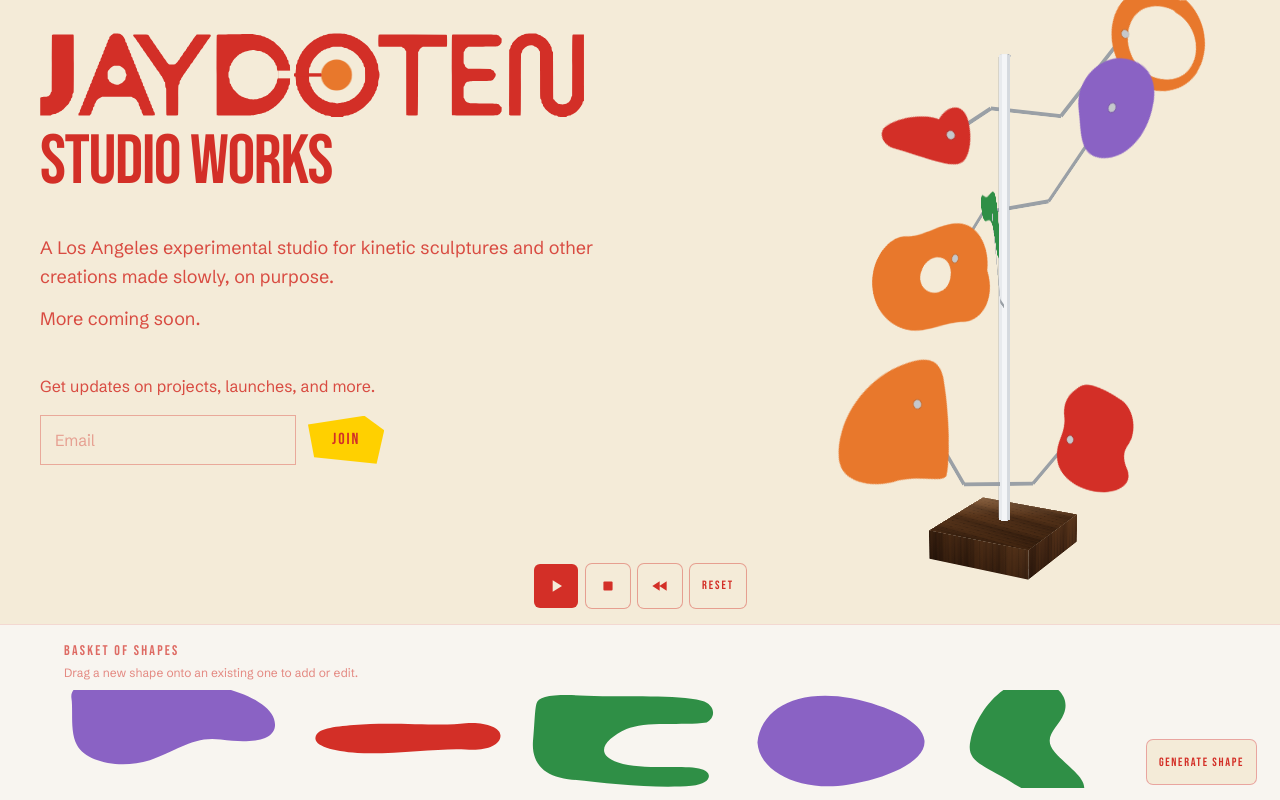
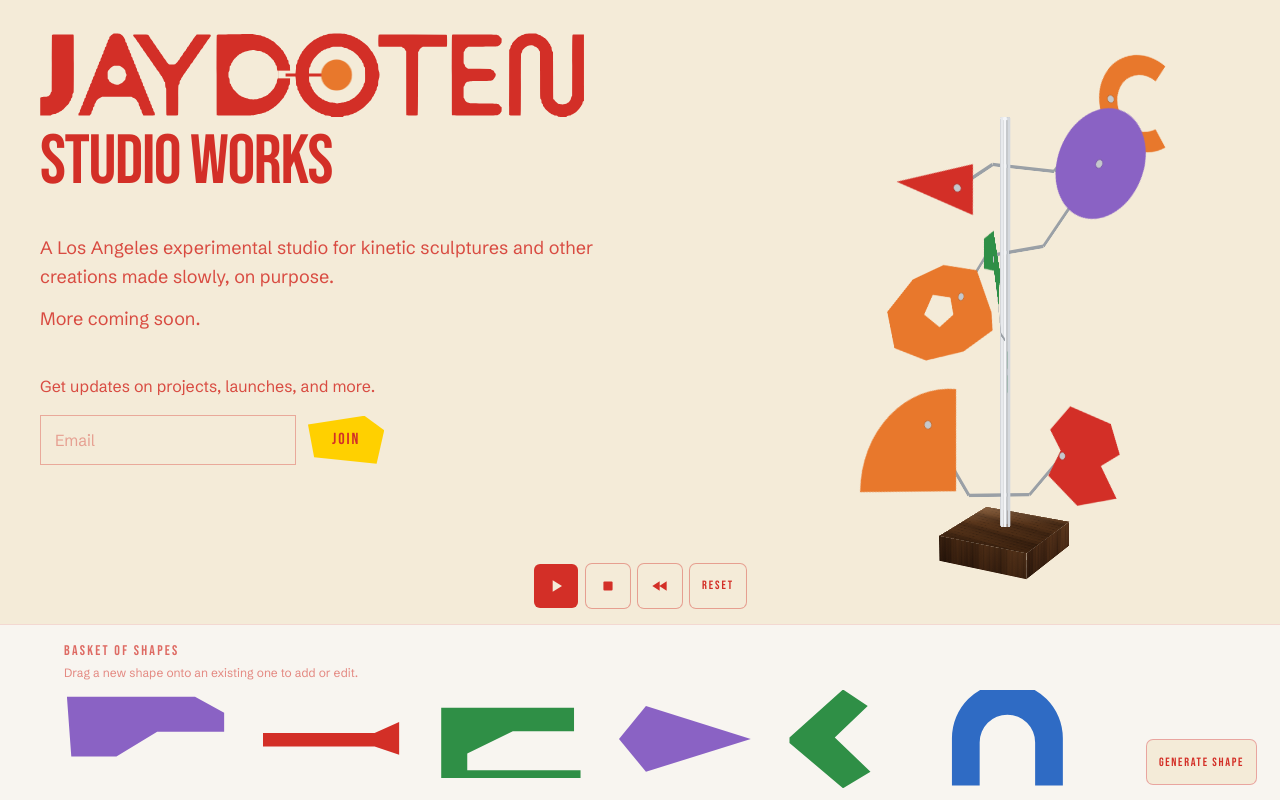
Before and after one commit to bluecarr0t/jaydoten, a Next.js app: page / in a window 1280 px wide. Built offline with nearby package versions, Linux system fonts and the light colour scheme.

Commit message:
feat: polish wordmark stem, basket scale, and desktop sculpture fit
Co-authored-by: Cursor <cursoragent@cursor.com>

```diff
--- a/src/components/jaydoten-hero/hero-shapes.tsx
+++ b/src/components/jaydoten-hero/hero-shapes.tsx
@@ -57,7 +57,7 @@ const PIECES: Piece[] = [
     kind: "custom",
     fill: "#E8782C",
     width: 9,
-    path: "M24 78C14 46 36 18 72 22C104 26 128 12 154 28C184 46 178 86 152 104C124 124 86 118 58 108C32 98 30 92 24 78Z",
+    path: "M22 86 18 52 52 20 102 16 148 40 172 78 150 114 96 124 48 108Z",
     viewBox: "0 0 190 140",
   },
   {
@@ -65,7 +65,7 @@ const PIECES: Piece[] = [
     kind: "custom",
     fill: "#8A62C4",
     width: 8,
-    path: "M18 96C22 54 40 18 78 16C102 14 118 38 136 34C158 28 176 52 168 78C158 112 128 128 92 122C56 116 14 128 18 96Z",
+    path: "M20 104 28 46 62 14 108 22 154 48 172 86 148 128 86 136 24 120Z",
     viewBox: "0 0 190 150",
   },
   { id: "p-petal-2", kind: "petal", fill: "#D32F27", width: 10 },
@@ -74,7 +74,7 @@ const PIECES: Piece[] = [
     kind: "custom",
     fill: "#2F6BC4",
     width: 10,
-    path: "M86 18C124 14 164 42 166 78C168 118 132 146 92 142C58 138 28 116 32 84C36 58 58 52 54 34C50 16 68 20 86 18Z M96 64C108 58 122 68 118 82C114 96 98 94 96 82C94 72 90 68 96 64Z",
+    path: "M42 24 118 12 168 52 172 104 132 146 64 140 24 96 28 52Z M96 80A18 18 0 1 0 96 79.9Z",
     viewBox: "0 0 190 160",
     fillRule: "evenodd",
   },
@@ -148,6 +148,7 @@ const CRUMB_LIFE_MS = 520;
 const CRUMBLE_ENABLED = false;
 const DESKTOP_MIN_PX = 1024;
 const PIECE_VW_FLOOR_PX = DESKTOP_MIN_PX / 100;
+const BASKET_PIECE_SCALE = 0.78;
 
 function pieceWidthCss(widthVw: number): string {
   return `max(${widthVw}vw, ${widthVw * PIECE_VW_FLOOR_PX}px)`;
@@ -976,7 +977,7 @@ export function HeroShapes() {
   return (
     <div className="absolute inset-0">
       <div className="absolute inset-0 flex items-end justify-center overflow-hidden pb-[11.5rem] pt-6 md:items-start md:pt-20 xl:items-end xl:justify-end xl:pr-[9%] xl:pt-8 xl:pb-56">
-        <div className="relative h-[46vh] w-[min(42vh,300px)] origin-bottom scale-[0.5] [transform-style:preserve-3d] [perspective:1200px] [perspective-origin:50%_78%] md:h-[58vh] md:w-[min(52vh,460px)] md:origin-bottom md:scale-100 xl:h-[calc(100dvh-13.75rem)] xl:max-h-[32.5rem] xl:w-[min(40vh,380px)]">
+        <div className="relative h-[46vh] w-[min(42vh,300px)] origin-bottom scale-[0.5] [transform-style:preserve-3d] [perspective:1200px] [perspective-origin:50%_78%] md:h-[58vh] md:w-[min(52vh,460px)] md:origin-bottom md:scale-100 xl:h-[calc(100dvh-13.75rem)] xl:max-h-[32.5rem] xl:w-[min(40vh,380px)] xl:origin-bottom xl:scale-[0.88]">
           <div
             ref={armatureRef}
             className="absolute inset-0 origin-[50%_90%] [transform-style:preserve-3d]"
@@ -1082,8 +1083,10 @@ export function HeroShapes() {
               aria-label={`Add ${basketPieceName(piece)} to an arm`}
               onPointerDown={(event) => startDrag(event, piece.id, null)}
               onMouseDown={(event) => startDrag(event, piece.id, null)}
-              className="h-12 w-12 shrink-0 cursor-grab touch-none overflow-hidden border-0 bg-transparent p-0 outline-none active:cursor-grabbing xl:h-auto xl:w-[var(--piece-w)] xl:overflow-visible"
-              style={{ ["--piece-w" as string]: `${Math.max(piece.width, 4)}rem` }}
+              className="h-10 w-10 shrink-0 cursor-grab touch-none overflow-hidden border-0 bg-transparent p-0 outline-none active:cursor-grabbing xl:h-auto xl:w-[var(--piece-w)] xl:overflow-visible"
+              style={{
+                ["--piece-w" as string]: `${Math.max(piece.width * BASKET_PIECE_SCALE, 3.2)}rem`,
+              }}
             >
               <ShapeGraphic
                 kind={piece.kind}
--- a/src/components/jaydoten-hero/shape-graphics.tsx
+++ b/src/components/jaydoten-hero/shape-graphics.tsx
@@ -61,7 +61,7 @@ function pickItem<T>(items: readonly T[]): T {
   return item;
 }
 
-function polarBlobPath(
+function polarPolygonPath(
   cx: number,
   cy: number,
   count: number,
@@ -82,13 +82,10 @@ function polarBlobPath(
     return "";
   }
   const parts = [`M${first.x.toFixed(1)} ${first.y.toFixed(1)}`];
-  for (let index = 0; index < points.length; index += 1) {
-    const current = points[index];
-    const next = points[(index + 1) % points.length];
-    if (!current || !next) continue;
-    const mx = (current.x + next.x) / 2;
-    const my = (current.y + next.y) / 2;
-    parts.push(`Q${current.x.toFixed(1)} ${current.y.toFixed(1)} ${mx.toFixed(1)} ${my.toFixed(1)}`);
+  for (let index = 1; index < points.length; index += 1) {
+    const point = points[index];
+    if (!point) continue;
+    parts.push(`L${point.x.toFixed(1)} ${point.y.toFixed(1)}`);
   }
   parts.push("Z");
   return parts.join(" ");
@@ -109,10 +106,10 @@ export function generateSculpturePiece(): Piece {
   }
 
   const viewBox = "0 0 210 150";
-  const outer = polarBlobPath(118, 75, 6 + Math.floor(Math.random() * 4), 42, 78);
+  const outer = polarPolygonPath(118, 75, 6 + Math.floor(Math.random() * 4), 42, 78);
   const withHole = Math.random() < 0.35;
   const path = withHole
-    ? `${outer} ${polarBlobPath(124, 76, 5, 12, 22)}`
+    ? `${outer} ${polarPolygonPath(124, 76, 5, 12, 22)}`
     : outer;
 
   return {
@@ -236,74 +233,74 @@ export function ShapeGraphic({
         <ShapeSvg viewBox="0 0 240 150" fill={fill} className={className} bites={bites}>
           <path
             fillRule="evenodd"
-            d="M22 78C18 48 38 16 72 12C104 8 132 22 162 18C196 12 228 38 230 70C232 104 204 132 168 142C132 152 98 138 64 140C28 142 8 112 22 78Z M92 58C108 46 132 52 138 70C144 90 118 104 98 96C82 90 80 68 92 58Z"
+            d="M18 86 46 22 112 6 176 20 232 64 216 122 148 146 72 138 16 112Z M98 56l36-8 18 28-32 22-28-16Z"
           />
         </ShapeSvg>
       );
     case "scoop":
       return (
         <ShapeSvg viewBox="0 0 240 130" fill={fill} className={className} bites={bites}>
-          <path d="M8 22C6 8 22 4 52 6C92 8 148 4 176 12C204 20 228 34 226 52C224 68 198 70 168 66C138 62 122 78 92 88C60 98 24 90 14 72C6 58 10 34 8 22Z" />
+          <path d="M4 8h176l40 22v26H128L72 90H10L4 8Z" />
         </ShapeSvg>
       );
     case "chevron":
       return (
         <ShapeSvg viewBox="0 0 220 100" fill={fill} className={className} bites={bites}>
-          <path d="M8 46C14 28 42 8 68 10C96 12 128 28 162 36C188 42 214 40 214 52C214 66 188 70 158 62C128 54 98 48 74 58C50 68 22 86 12 78C4 72 4 56 8 46Z" />
+          <path d="M2 42 96 6l122 38v36L90 58 22 94Z" />
         </ShapeSvg>
       );
     case "bar":
       return (
         <ShapeSvg viewBox="0 0 220 48" fill={fill} className={className} bites={bites}>
-          <path d="M4 22C6 12 24 10 48 8C92 4 148 10 176 6C196 4 216 10 216 20C216 32 198 38 176 36C148 34 96 42 52 40C24 38 2 32 4 22Z" />
+          <path d="M0 16h164l36-16v48l-36-12H0Z" />
         </ShapeSvg>
       );
     case "notch":
       return (
         <ShapeSvg viewBox="0 0 230 120" fill={fill} className={className} bites={bites}>
-          <path d="M10 18C12 8 32 6 70 8C120 10 178 6 208 14C224 18 226 34 214 40C186 44 140 38 118 48C92 60 78 78 108 88C138 98 186 90 208 96C222 100 220 114 196 116C150 120 86 112 48 108C18 104 4 88 6 62C8 40 8 26 10 18Z" />
+          <path d="M8 12h204v36H118L48 82v26h174v12H8V12Z" />
         </ShapeSvg>
       );
     case "wrap":
       return (
         <ShapeSvg viewBox="0 0 200 180" fill={fill} className={className} bites={bites}>
-          <path d="M142 26C176 48 186 96 160 134C136 168 84 180 48 154C12 128 8 74 36 42C60 16 104 12 136 30C148 38 142 52 130 48C102 34 64 42 50 70C34 102 52 140 86 148C122 156 152 136 158 108C164 80 148 56 126 48C114 42 118 28 142 26Z" />
+          <path d="M144 21A82 82 0 1 0 144 160L125 131A48 48 0 1 1 125 49Z" />
         </ShapeSvg>
       );
     case "triangle":
       return (
         <ShapeSvg viewBox="0 0 100 72" fill={fill} className={className} bites={bites}>
-          <path d="M10 16C16 4 30 8 38 22C52 18 78 24 90 34C98 40 94 52 82 54C58 58 28 68 16 62C4 56 4 28 10 16Z" />
+          <path d="M8 8v56L94 36Z" />
         </ShapeSvg>
       );
     case "disc":
       return (
         <ShapeSvg viewBox="0 0 40 40" fill={fill} className={className} bites={bites}>
-          <path d="M8 18C7 10 14 5 22 6C31 8 36 14 34 22C32 31 24 36 16 34C8 32 9 25 8 18Z" />
+          <circle cx="20" cy="20" r="18" />
         </ShapeSvg>
       );
     case "diamond":
       return (
         <ShapeSvg viewBox="0 0 180 200" fill={fill} className={className} bites={bites}>
-          <path d="M62 12C78 4 118 18 148 34C168 46 178 72 168 96C160 112 142 118 158 148C172 174 138 188 102 186C64 184 18 164 14 132C10 102 32 92 28 62C24 34 46 20 62 12Z" />
+          <path d="M58 8 154 38l22 58-46 22 38 62-94 12L8 136l28-46L12 52Z" />
         </ShapeSvg>
       );
     case "petal":
       return (
         <ShapeSvg viewBox="0 0 200 120" fill={fill} className={className} bites={bites}>
-          <path d="M14 64C18 28 56 8 112 18C150 26 186 42 188 62C190 84 148 102 108 108C62 116 16 96 14 64Z" />
+          <path d="M12 60 48 16 188 60 48 104Z" />
         </ShapeSvg>
       );
     case "fan":
       return (
         <ShapeSvg viewBox="0 0 160 160" fill={fill} className={className} bites={bites}>
-          <path d="M18 142C12 118 16 62 22 34C28 8 52 12 86 28C124 48 150 86 148 122C146 148 112 154 84 148C52 140 24 150 18 142Z" />
+          <path d="M14 146V18A128 128 0 0 1 146 146Z" />
         </ShapeSvg>
       );
     case "boomerang":
       return (
         <ShapeSvg viewBox="0 0 200 160" fill={fill} className={className} bites={bites}>
-          <path d="M12 82C18 52 48 12 84 14C108 16 126 32 118 52C112 68 92 78 108 96C126 116 150 128 138 146C126 162 92 150 62 132C28 110 6 108 12 82Z" />
+          <path d="M8 78 86 8l36 24-48 46 52 50-40 24L8 86Z" />
         </ShapeSvg>
       );
     case "arch":
@@ -311,7 +308,7 @@ export function ShapeGraphic({
         <ShapeSvg viewBox="0 0 180 150" fill={fill} className={className} bites={bites}>
           <path
             fillRule="evenodd"
-            d="M14 138C10 104 16 48 28 28C44 4 78 2 108 10C142 20 172 42 168 78C166 104 170 136 162 142C148 148 138 128 136 96C134 62 118 44 92 42C64 40 52 58 54 92C56 122 48 146 32 146C20 146 16 144 14 138Z"
+            d="M10 142V74A80 80 0 0 1 170 74v68h-40V80A40 40 0 0 0 50 80v62H10Z"
           />
         </ShapeSvg>
       );
--- a/src/components/jaydoten-hero/wordmark-orbit.tsx
+++ b/src/components/jaydoten-hero/wordmark-orbit.tsx
@@ -12,7 +12,7 @@ function OrbitShell({
     >
       <span className="wordmark-orbit-spin absolute inset-0 origin-center [transform-style:preserve-3d]">
         <span className={`absolute inset-0 [transform-style:preserve-3d] ${layerClassName}`}>
-          <span className="wordmark-orbit-arm absolute top-1/2 left-1/2 h-[3px] w-[46%] -translate-y-1/2" />
+          <span className="wordmark-orbit-arm absolute top-1/2 left-[40%] h-[3px] w-[39%] -translate-y-1/2" />
           <span className="wordmark-orbit-disc absolute top-1/2 left-[96%] aspect-square w-[34%] -translate-x-1/2 -translate-y-1/2 rounded-full" />
         </span>
       </span>
@@ -24,10 +24,6 @@ export function WordmarkOrbit() {
   return (
     <>
       <OrbitShell className="z-0" layerClassName="wordmark-orbit-under" />
-      <span
-        aria-hidden
-        className="pointer-events-none absolute top-1/2 left-[46.6%] z-[1] h-[3px] w-[5%] -translate-y-1/2 bg-[#D32F27]"
-      />
       <OrbitShell className="z-[2]" layerClassName="wordmark-orbit-over" />
     </>
   );
```
